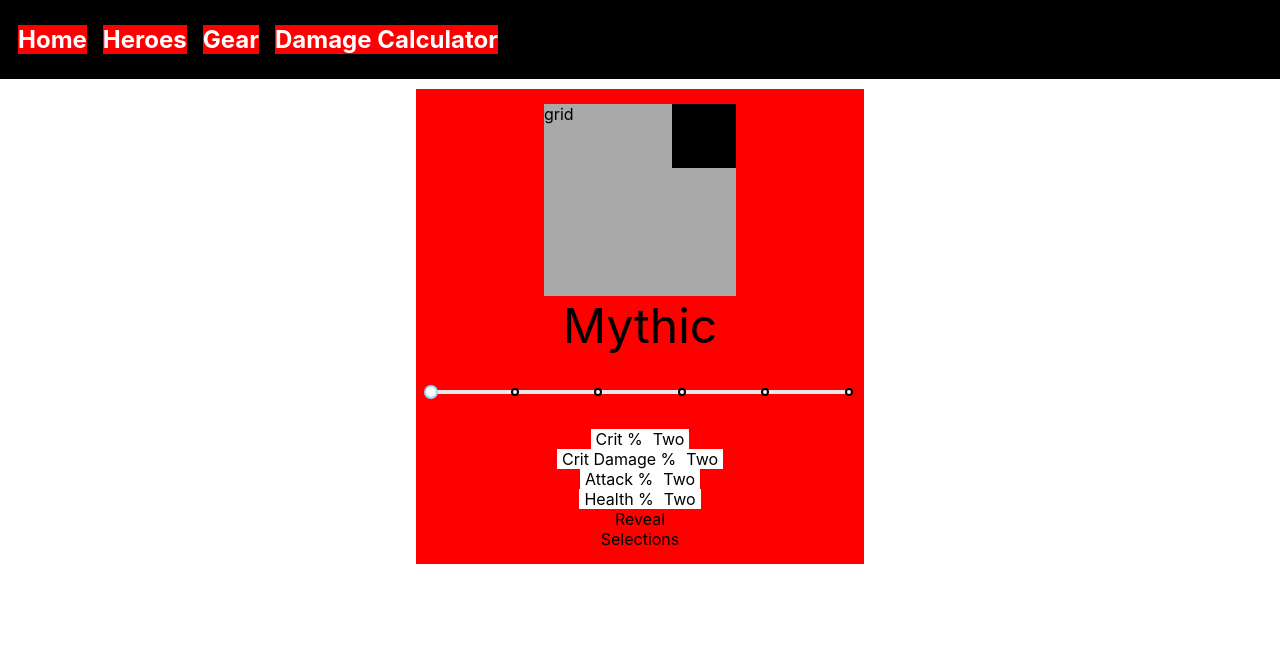
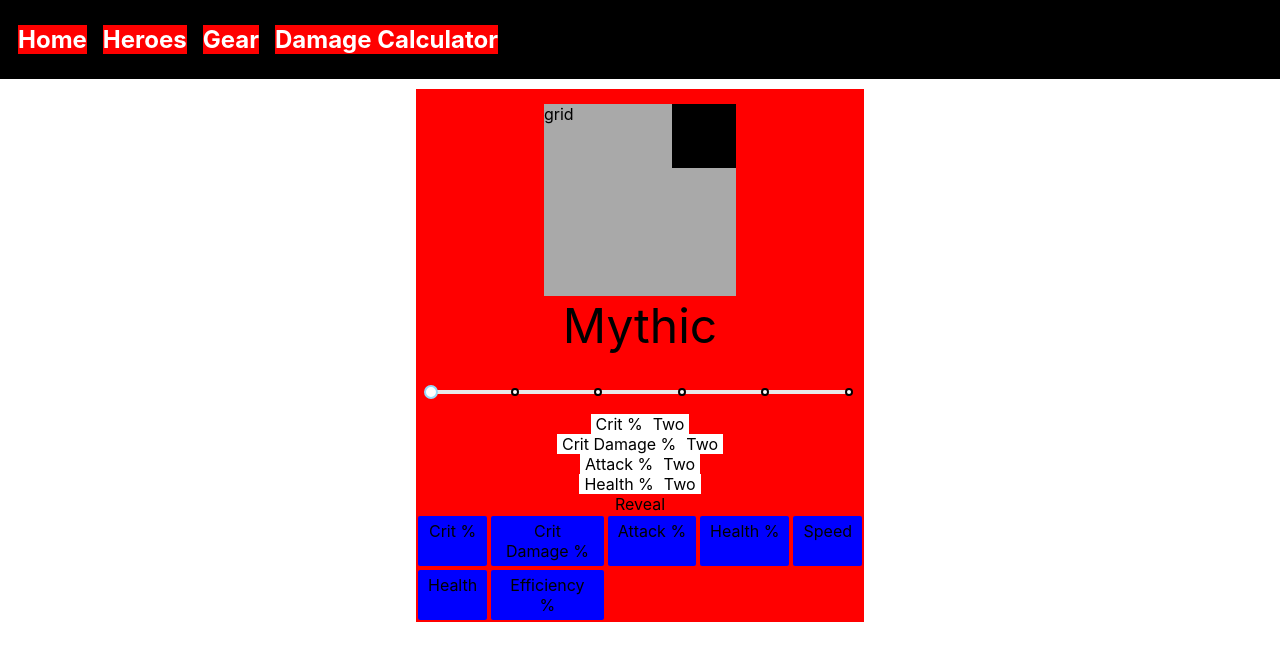
Before and after one commit to Cameronl14320/epic7-helper, a Next.js app: page /Gear/gear in a window 1280 px wide. Shown: the top 660 px of the page. Built offline with nearby package versions, Linux system fonts and the light colour scheme.

Commit message:
clean up sub container methods

```diff
--- a/components/gear/game/substats.json
+++ b/components/gear/game/substats.json
@@ -19,6 +19,21 @@
             "name": "Health %",
             "min": 4,
             "max": 8
+        },
+        {
+            "name": "Speed",
+            "min": 2,
+            "max": 4
+        },
+        {
+            "name": "Health",
+            "min": 40,
+            "max": 100
+        },
+        {
+            "name": "Efficiency %",
+            "min": 4,
+            "max": 10
         }
     ]
 }
--- a/components/gear/stats/GearSub.tsx
+++ b/components/gear/stats/GearSub.tsx
@@ -40,13 +40,6 @@ export default class GearSub extends Component<{}, {id : string, stat : statObje
                         Two
                     </Box>
                 </Box>
-                <Box id ={this.id + "Change"}sx={{
-                    visibility: 'hidden',
-                    display: 'none',
-                    textAlign: 'center',
-                    background: 'lightblue',
-                }}>
-                </Box>
             </Box>
         )
     }
--- a/components/gear/stats/subContainer.tsx
+++ b/components/gear/stats/subContainer.tsx
@@ -61,8 +61,12 @@ export default class subContainer extends Component {
             <Box key={i} sx={{
                 gridColumn: currentColumn,
                 gridRow: currentRow,
-                margin: '5px',
+                paddingX: '10px',
+                paddingY: '5px',
+                margin: '2px',
                 textAlign: 'center',
+                background: 'blue',
+                borderRadius: '2px',
                 ':checked': {
                     color: 'blue',
                 },
@@ -78,13 +82,18 @@ export default class subContainer extends Component {
     }
 
     return selectStat;
-}
+    }
+
+    revealSelect() {
+
+    }
 
     render() {
         let currentStats = [];
         for (let i = 0; i < this.selected; i++) {
             currentStats.push(this.subStats[i].render());
         }
+        let select = this.createSelect();
 
         return (
             <>
@@ -92,11 +101,16 @@ export default class subContainer extends Component {
                     {currentStats}
                 </Box>
                 <Box>
-                    <Box className="revealSelections">
+                    <Box className="revealSelections" sx={{
+                        width: '100%',
+                    }}>
                         Reveal
                     </Box>
-                    <Box className="selections">
-                        Selections
+                    <Box className="selections" sx={{
+                        display: 'inline-grid'
+
+                    }}>
+                        {select}
                     </Box>
                 </Box>
             </>
--- a/pages/Gear/gear.tsx
+++ b/pages/Gear/gear.tsx
@@ -74,7 +74,6 @@ const gearStyle = {
 
         thirdRow: {
             gridRow: '3',
-            margin: '15px',
             justifyContent: 'center',
             textAlign: 'center',
             stat: {
```
